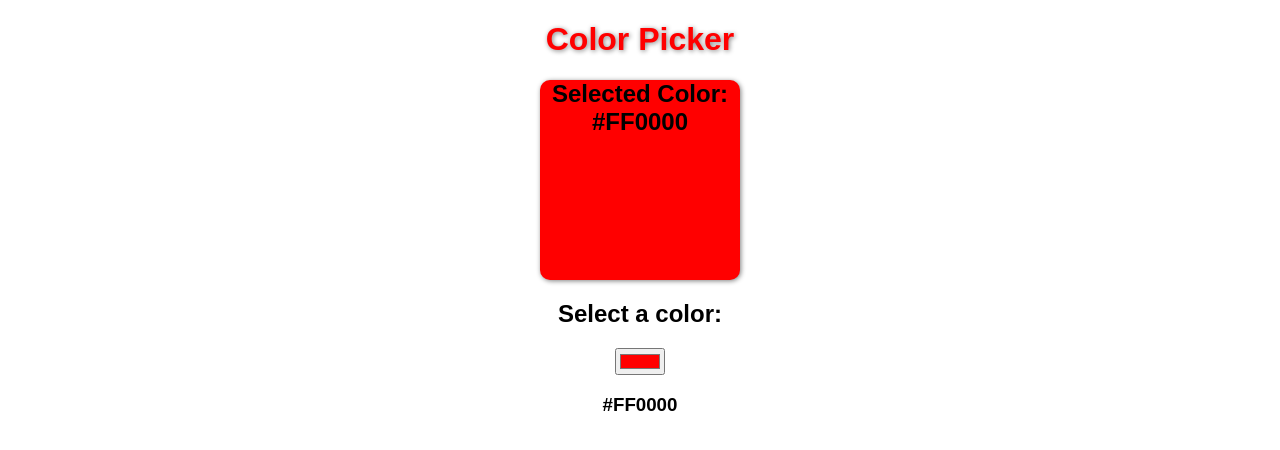
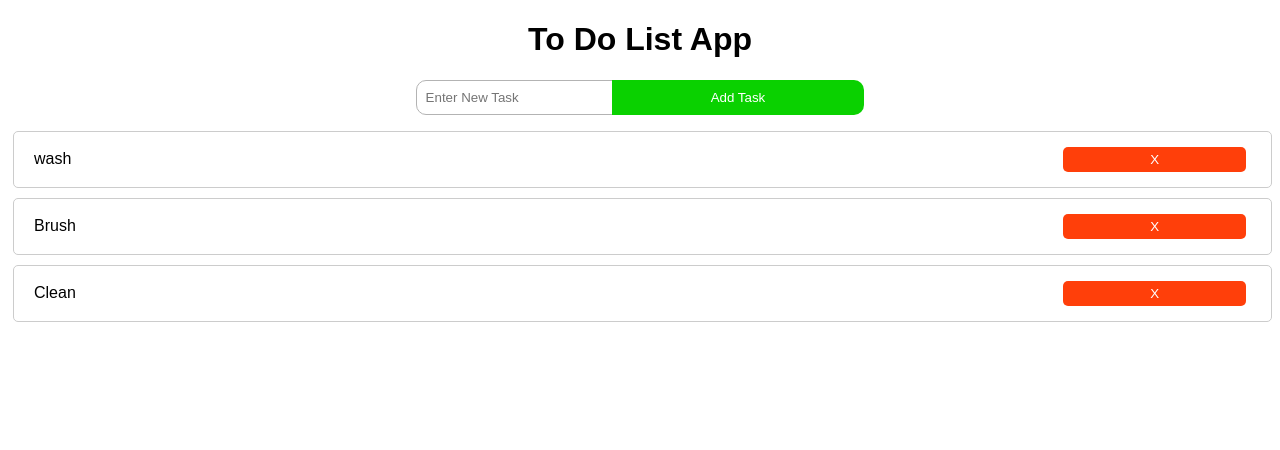
Before and after one commit to wilfried-237/learn-app-react, a React (Vite) app: page / in a window 1280 px wide. Shown: the top 450 px of the page. Built offline with nearby package versions, Linux system fonts and the light colour scheme.

Commit message:
TodoList Done

```diff
--- a/src/App.jsx
+++ b/src/App.jsx
@@ -6,7 +6,10 @@
 // import MyComponent from "./MyComponent.jsx";
 // import Counter from "./Counter.jsx";
 // import Form from "./Form"
-import ColorPicker from "./ColorPicker"
+// import ColorPicker from "./ColorPicker"
+// import Car from "./Car"
+// import Food from "./Food"
+import ToDoList from "./ToDoList"
 
 function App() {
 
@@ -27,7 +30,7 @@ function App() {
   return(
     <>
 
-      <ColorPicker />
+      <ToDoList />
 
       {/* <Header />
       <List lists={developers} />
--- /dev/null
+++ b/src/Car.jsx
@@ -0,0 +1,36 @@
+import { useState } from "react"
+
+function Car(){
+    const [car, setCar] = useState({
+        year: 2024,
+        make: "Ford",
+        model: "Mustang"
+    })
+
+    const handleYear = (e) => {
+        setCar(car => ({...car, year : e.target.value}))
+    }
+    const handleMake = (e) => {
+        setCar(car => ({...car, make : e.target.value}))
+    }
+    const handleModel = (e) => {
+        setCar(car => ({...car, model : e.target.value}))
+    }
+
+
+    return(
+        <div>
+            <h1>My Dream car is: {car.year} {car.make} {car.model}</h1>
+
+            <input type="number" value={car.year}  onChange={handleYear} />
+            <br />
+            <br />
+            <input type="text" value={car.make} onChange={handleMake} />
+            <br />
+            <br />
+            <input type="text" value={car.model} onChange={handleModel} />
+        </div>
+    )
+}
+
+export default Car
--- a/src/Counter.jsx
+++ b/src/Counter.jsx
@@ -4,11 +4,11 @@ function Counter(){
     const [count, setCount] = useState(0)
 
     const incrementCount = () =>{
-        setCount(count + 1)
+        setCount(c => c + 1)
     }
 
     const decrementCount = () =>{
-        setCount(count - 1)
+        setCount(c => c - 1)
     }
 
     const resetCount = () =>{
--- /dev/null
+++ b/src/Food.jsx
@@ -0,0 +1,33 @@
+import { useState } from "react"
+function Food(){
+
+    const [foods, setFoods] = useState(["apple", "banana"])
+    const [newFood, setNewFood] = useState("")
+
+    const handleNewFood = (e) =>{
+        setNewFood(e.target.value)
+    }
+    const addNewFood = () =>{
+        if(newFood !== ""){
+            setFoods(f => [...f, newFood])
+        setNewFood("")
+        }
+    }
+
+    const deleteFood = (index) =>{
+        setFoods(foods.filter((food, i) => i !== index))
+    }
+
+    return(
+        <div>
+            <ul>
+                {foods.map((food, index) => <li onClick={() => deleteFood(index)} key={index}>{food}</li>)}
+            </ul>
+
+            <input type="text" value={newFood} onChange={handleNewFood} placeholder="Enter food" />
+            <button onClick={addNewFood}>Add New Food</button>
+        </div>
+    )
+}
+
+export default Food
--- /dev/null
+++ b/src/ToDoList.jsx
@@ -0,0 +1,49 @@
+import { useState } from "react"
+function ToDoList(){
+
+    const [tasks, setTask] = useState([  "wash",
+                                        "Brush",
+                                        "Clean"])
+    const [newTask, setNewTask] = useState("")
+
+    const handleTaskChange = (e) =>{
+        setNewTask(e.target.value)
+    }
+
+    const addTask = () =>{
+        if(newTask !== ""){
+            setTask(t => [...t, newTask])
+            setNewTask("")
+        }
+
+    }
+
+    const deleteTask = (index) =>{
+        setTask(tasks.filter((task,i) => i !== index))
+    }
+
+
+
+    return(
+        <div className="taskAppDiv">
+            <h1>To Do List App</h1>
+            <div className="addTask">
+                <input type="text" value={newTask} placeholder="Enter New Task" onChange={handleTaskChange} />
+                <button className="addTaskButton" onClick={addTask}>Add Task</button>
+            </div>
+            <div className="taskList">
+                <ul>
+                    {tasks.map((task, index)=>
+                        <>
+                        <li key={index}>{task} <button className="deleteButton" onClick={() => deleteTask(index)}>X</button></li>
+
+                        </>
+                    )}
+                </ul>
+            </div>
+
+        </div>
+    )
+}
+
+export default ToDoList
--- a/src/index.css
+++ b/src/index.css
@@ -2,8 +2,7 @@ body{
   font-family: Arial, Helvetica, sans-serif;
   /* margin: 0;
   padding: 0; */
-  min-height: 100vh;
-  text-align: center;
+  min-height: 95vh;
 }
 
 header{
@@ -73,5 +72,63 @@ footer{
   text-align: center;
   align-items: center;
   transition: 0.25s ease;
+  padding: 10px;
+}
 
+
+.deleteButton{
+  background-color: hwb(13 4% 0%);
+  padding: 5px;
+  border: none;
+  border-radius: 5px;
+  width: 15%;
+  color: hsl(0, 0%, 100%);
+  margin: 5px;
+  cursor: pointer;
 }
+
+.addTaskButton{
+  background-color: hsl(117, 100%, 41%);
+  padding: 10px;
+  border: none;
+  border-radius: 0px 10px 10px 0px;
+  width: 20%;
+  color: hsl(0, 0%, 100%);
+  cursor: pointer;
+  margin: 0;
+  margin-left: -1px;
+}
+
+.taskAppDiv{
+  padding: 0px;
+}
+
+.taskAppDiv h1{
+  text-align: center;
+}
+.addTask{
+  text-align: center;
+}
+.addTask input{
+  padding: 9px;
+  border: 1px solid hsl(0, 0%, 70%);
+  outline: none;
+  border-radius: 10px 0px 0px 10px;
+}
+
+
+.taskList ul li{
+  list-style: none;
+  display: flex;
+  justify-content: space-between;
+  border: 1px solid hsl(0, 0%, 80%);
+  padding: 10px 20px;
+  margin: 10px 0px;
+  margin-left: -35px;
+  border-radius: 5px;
+  align-items: center;
+}
+
+.taskList ul li:hover{
+  background-color: hsl(0, 0%, 90%);
+}
```
